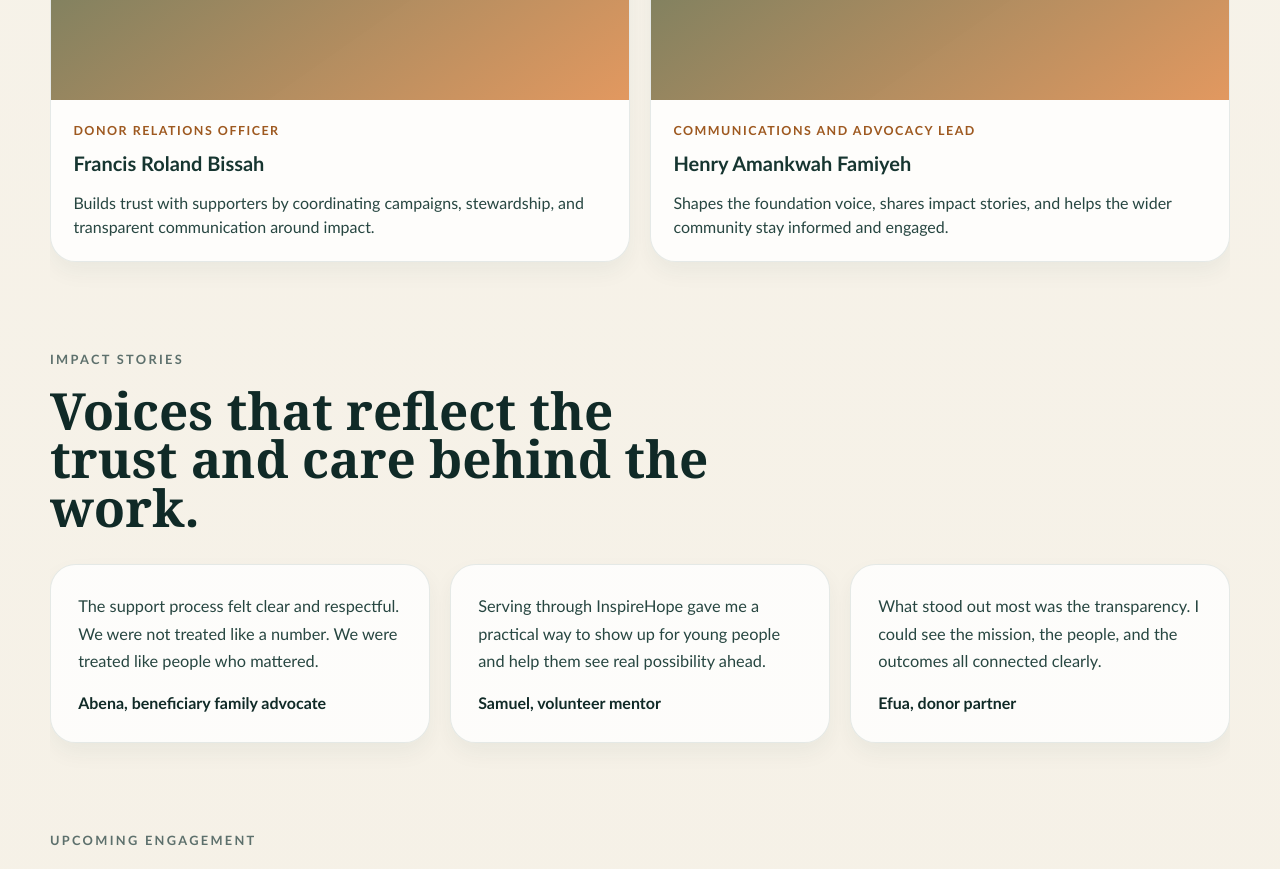
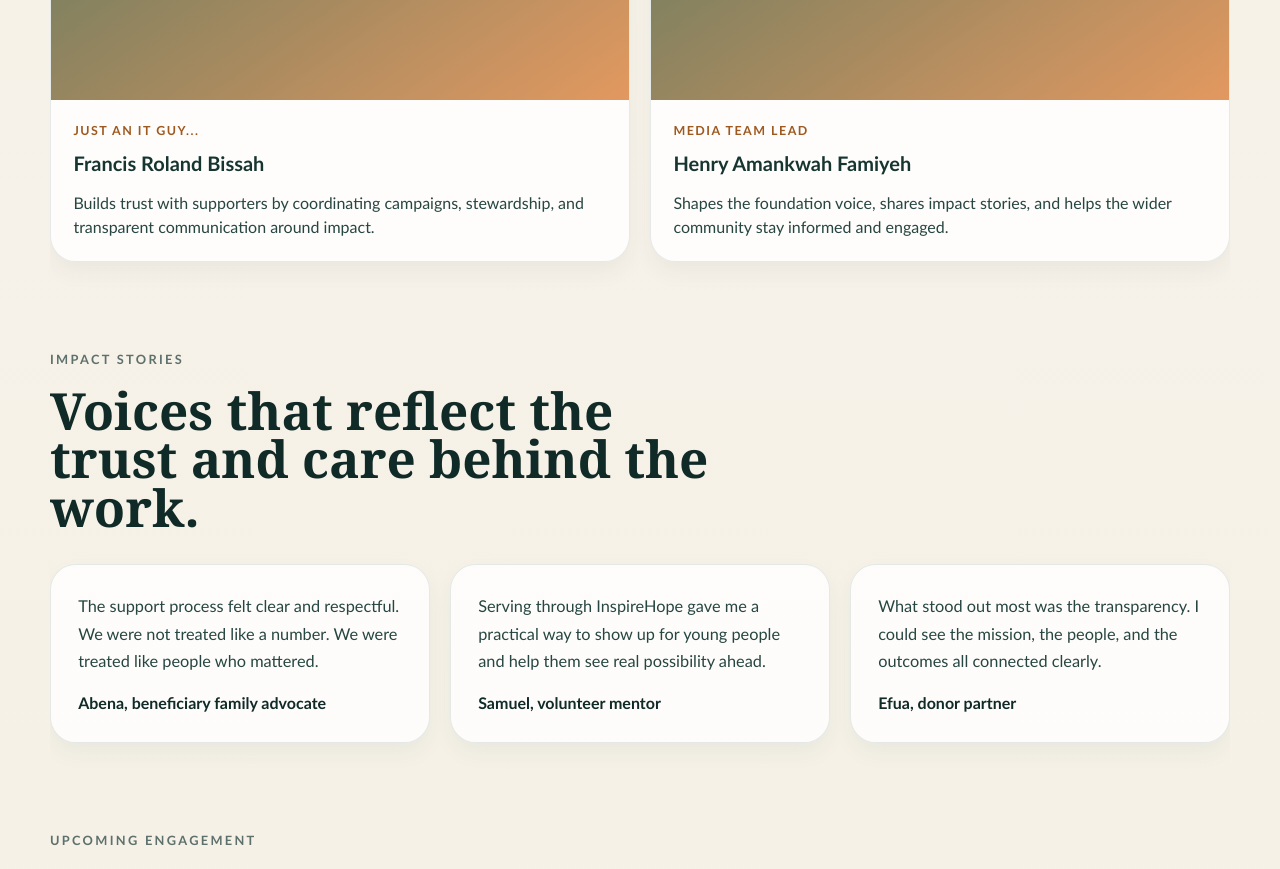
Before and after one commit to RolandBissah10/INSPIREHOPE_FOUNDATION, a React (Vite) app in the folder inspireHope-frontend/: page / in a window 1280 px wide. Shown: the part 4800-5669 px from the top of the page. Built offline with nearby package versions, Linux system fonts and the light colour scheme.

Commit message:
Modify members roles

```diff
--- a/inspireHope-frontend/src/App.jsx
+++ b/inspireHope-frontend/src/App.jsx
@@ -146,13 +146,13 @@ const members = [
   },
   {
     name: 'Francis Roland Bissah',
-    role: 'Donor Relations Officer',
+    role: 'Just an IT guy...',
     detail:
       'Builds trust with supporters by coordinating campaigns, stewardship, and transparent communication around impact.',
   },
   {
     name: 'Henry Amankwah Famiyeh',
-    role: 'Communications and Advocacy Lead',
+    role: 'Media Team Lead',
     detail:
       'Shapes the foundation voice, shares impact stories, and helps the wider community stay informed and engaged.',
   },
```
